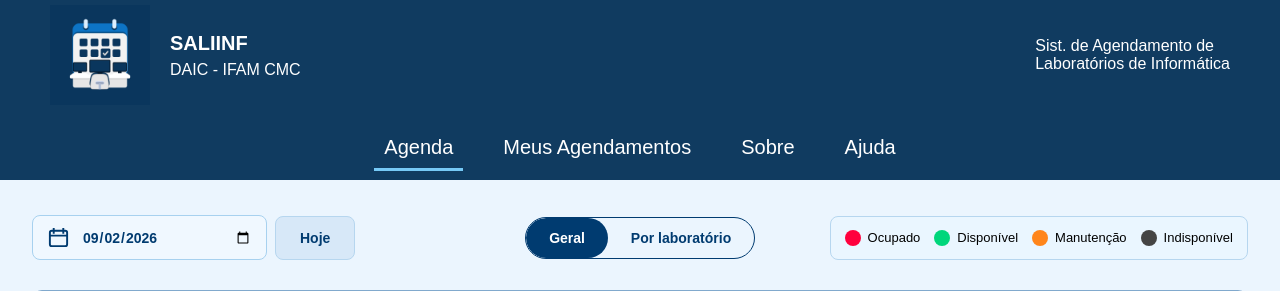
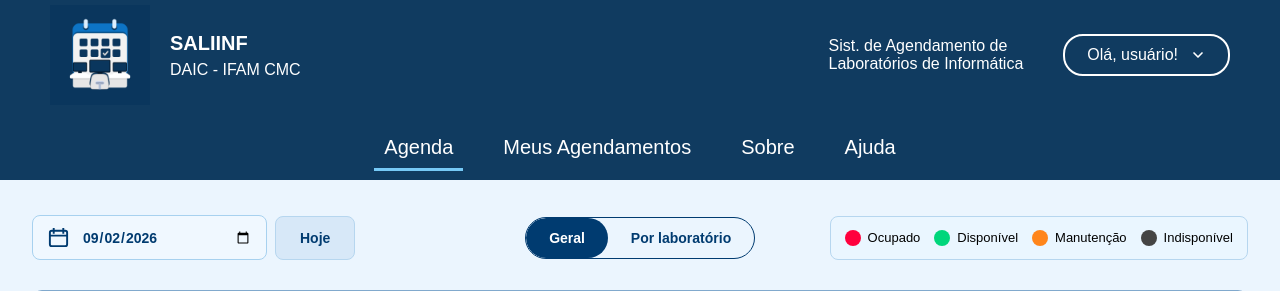
Before and after one commit to yraujs/saliinf, a web app: file views/user/AgendaGeral.html in a window 1280 px wide. Shown: the top 291 px of the page. Run offline with its HTML, style and script files only (its server is not run), Linux system fonts and the light colour scheme.

Commit message:
dropdown logout

```diff
--- a/public/css/Agenda-geral.css
+++ b/public/css/Agenda-geral.css
@@ -76,6 +76,82 @@ header p {
 
 .menu {
     border-bottom: 3px solid #76C9F6;
+}
+
+.dropdown-perfil {
+    position: relative;
+    flex-shrink: 0;
+}
+
+.botao-perfil {
+    display: flex;
+    align-items: center;
+    justify-content: center;
+    gap: 12px;
+    padding: 10px 22px;
+    border-radius: 20px;
+    border: 2px solid #fff;
+    background-color: transparent;
+    color: #fff;
+    font-size: 16px;
+    font-weight: normal;
+    white-space: nowrap;
+    cursor: pointer;
+    list-style: none;
+    transition: background-color 0.2s, color 0.2s;
+}
+
+.botao-perfil::-webkit-details-marker {
+    display: none;
+}
+
+.botao-perfil::marker {
+    content: "";
+}
+
+.botao-perfil:hover,
+.dropdown-perfil[open] .botao-perfil {
+    background-color: #fff;
+    color: #103B60;
+}
+
+.botao-perfil svg {
+    transition: transform 0.2s;
+}
+
+.dropdown-perfil[open] .botao-perfil svg {
+    transform: rotate(180deg);
+}
+
+.menu-perfil {
+    position: absolute;
+    top: calc(100% + 8px);
+    right: 0;
+    width: 100%;
+    min-width: 150px;
+    background-color: #fff;
+    border: 1px solid #B6D6EF;
+    border-radius: 12px;
+    box-shadow: 0 5px 18px rgba(0, 0, 0, 0.15);
+    padding: 6px;
+    z-index: 100;
+    box-sizing: border-box;
+}
+
+.menu-perfil a {
+    display: block;
+    padding: 11px 15px;
+    border-radius: 8px;
+    color: #103B60;
+    font-size: 15px;
+    font-weight: 500;
+    text-decoration: none;
+    text-align: left;
+    transition: background-color 0.2s;
+}
+
+.menu-perfil a:hover {
+    background-color: #EAF6FF;
 }
 
 .barra-agenda {
@@ -278,6 +354,10 @@ table td {
     border-bottom-left-radius: 10px;
 }
 
+nav a:hover {
+    color: #76C9F6;
+}
+
 @media (max-width: 1300px) {
     header {
         flex-wrap: wrap;
@@ -336,6 +416,11 @@ table td {
         display: none;
     }
 
+    .botao-perfil {
+        padding: 10px 15px;
+        font-size: 14px;
+    }
+
     nav ul {
         flex-wrap: wrap;
         justify-content: center;
@@ -373,7 +458,3 @@ table td {
         width: 95%;
     }
 }
-
-nav a:hover {
-    color: #76C9F6;
-}
--- a/views/user/AgendaGeral.html
+++ b/views/user/AgendaGeral.html
@@ -4,7 +4,7 @@
 <head>
     <meta charset="UTF-8">
     <meta name="viewport" content="width=device-width, initial-scale=1.0">
-    <title>Agenda Geral Pública</title>
+    <title>Agenda Geral - SALIINF</title>
     <link rel="stylesheet" href="../../public/css/Agenda-geral.css">
 </head>
 <body>
@@ -28,6 +28,20 @@
                 Sist. de Agendamento de <br>
                 Laboratórios de Informática
             </p>
+
+            <details class="dropdown-perfil">
+                <summary class="botao-perfil">
+                    Olá, usuário!
+                    <svg viewBox="0 0 24 24" width="16" height="16" fill="none" stroke="currentColor" stroke-width="2.5" stroke-linecap="round" stroke-linejoin="round">
+                        <path d="m6 9 6 6 6-6"/>
+                    </svg>
+                </summary>
+                <div class="menu-perfil">
+                    <a href="../TelaPublica.html">
+                        Sair
+                    </a>
+                </div>
+            </details>
         </div>
     </header>
 
```
Also changed, not shown: public/css/Admin.css (+80 -9 lines), views/admin/Admin.html (+15 -1 lines).
